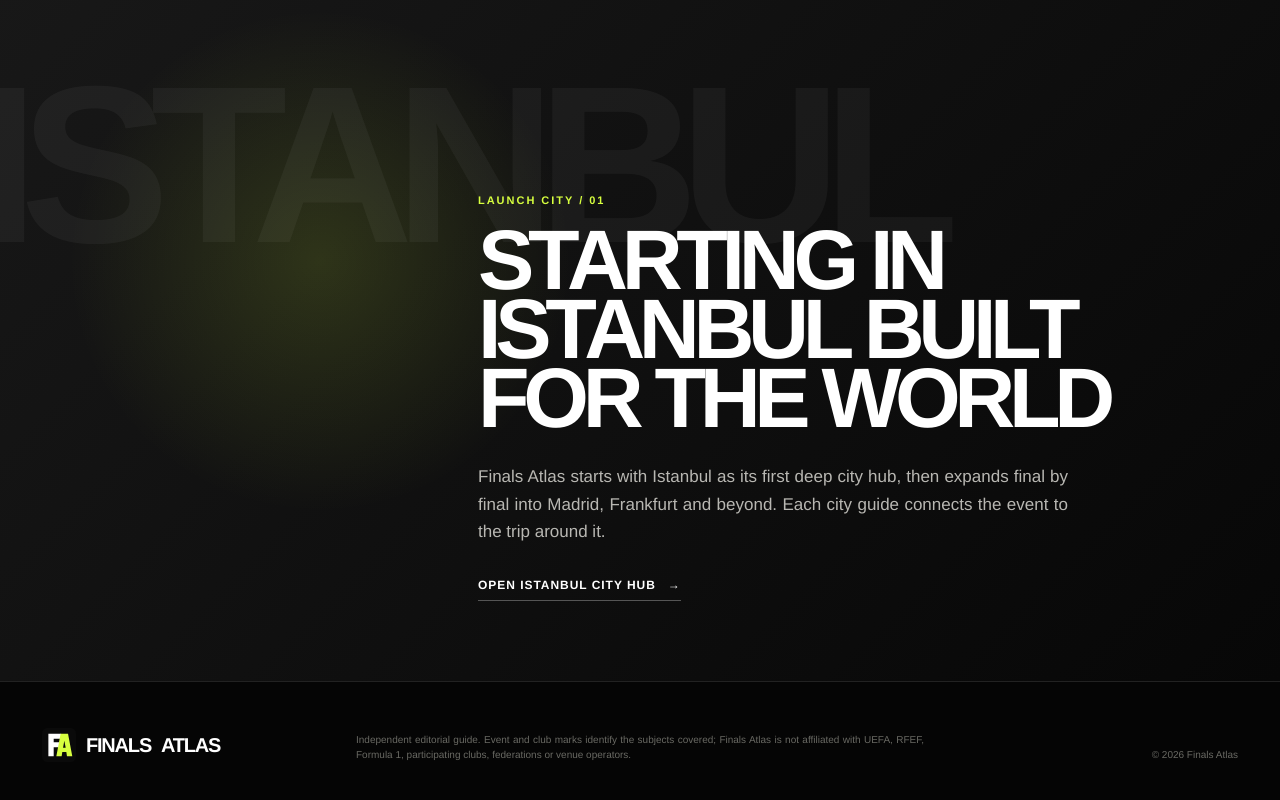
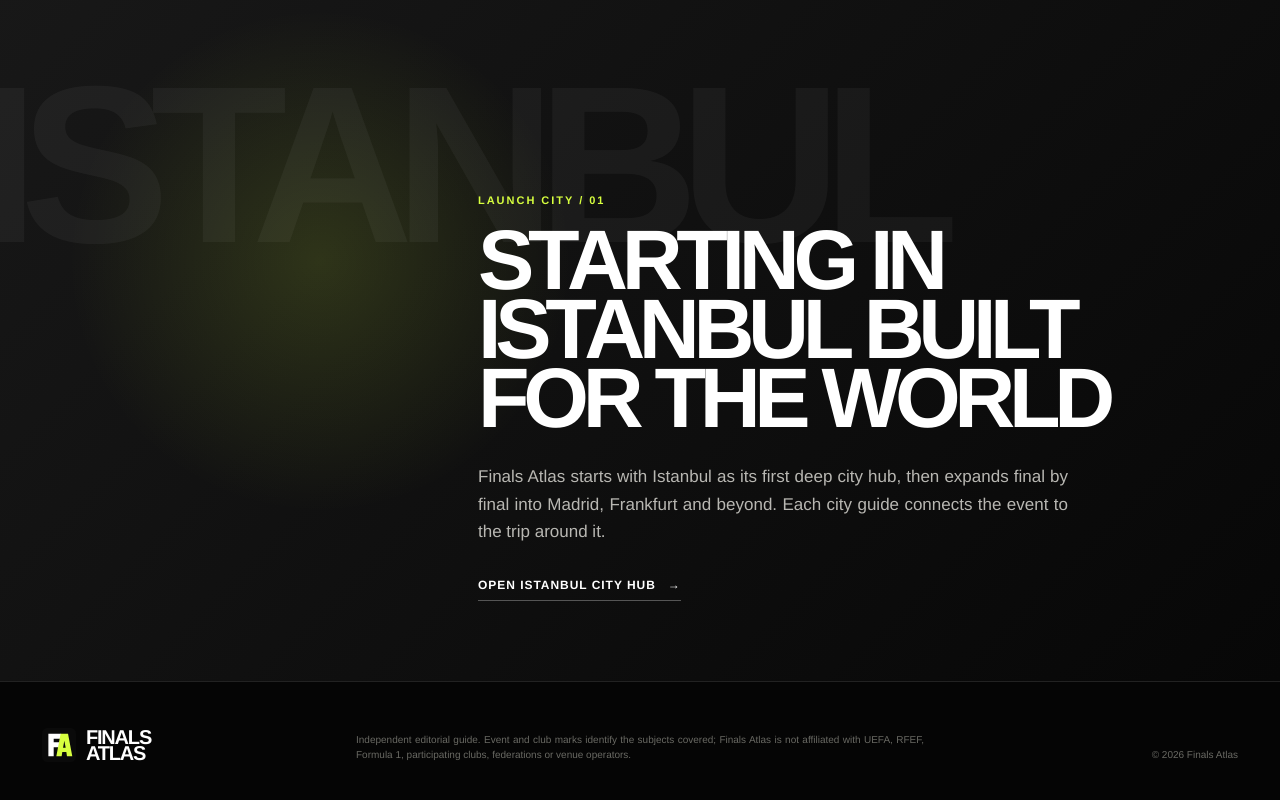
Before and after one commit to istanbulhighlights34-star/finalistanbul, a Next.js app: page / in a window 1280 px wide. Shown: the part 4706-5506 px from the top of the page. Built offline with nearby package versions, Linux system fonts and the light colour scheme.

Commit message:
fix: use canonical brand in homepage footer

```diff
--- a/app/page.tsx
+++ b/app/page.tsx
@@ -1,4 +1,5 @@
 import Link from "next/link";
+import Brand from "./_components/Brand";
 
 const events = [
   {
@@ -321,11 +322,7 @@
       </section>
 
       <footer>
-        <div className="brand footer-brand">
-          <img className="brand-mark" src="/icon.svg" alt="" aria-hidden="true" />
-          <span>FINALS</span>
-          <span>ATLAS</span>
-        </div>
+        <Brand className="footer-brand" />
         <p>
           Independent editorial guide. Event and club marks identify the subjects covered; Finals Atlas is not affiliated with UEFA, RFEF,
           Formula 1, participating clubs, federations or venue operators.
```
